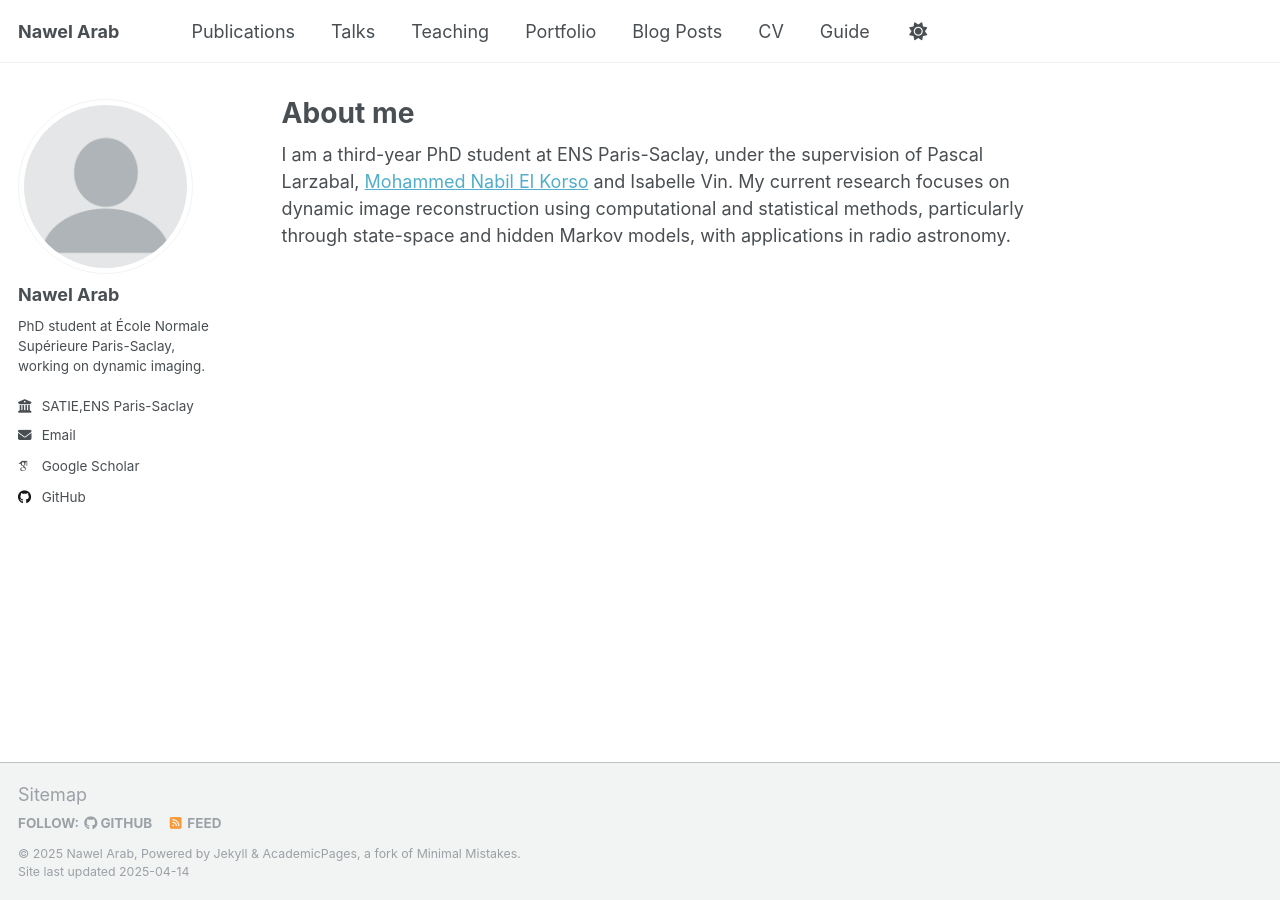
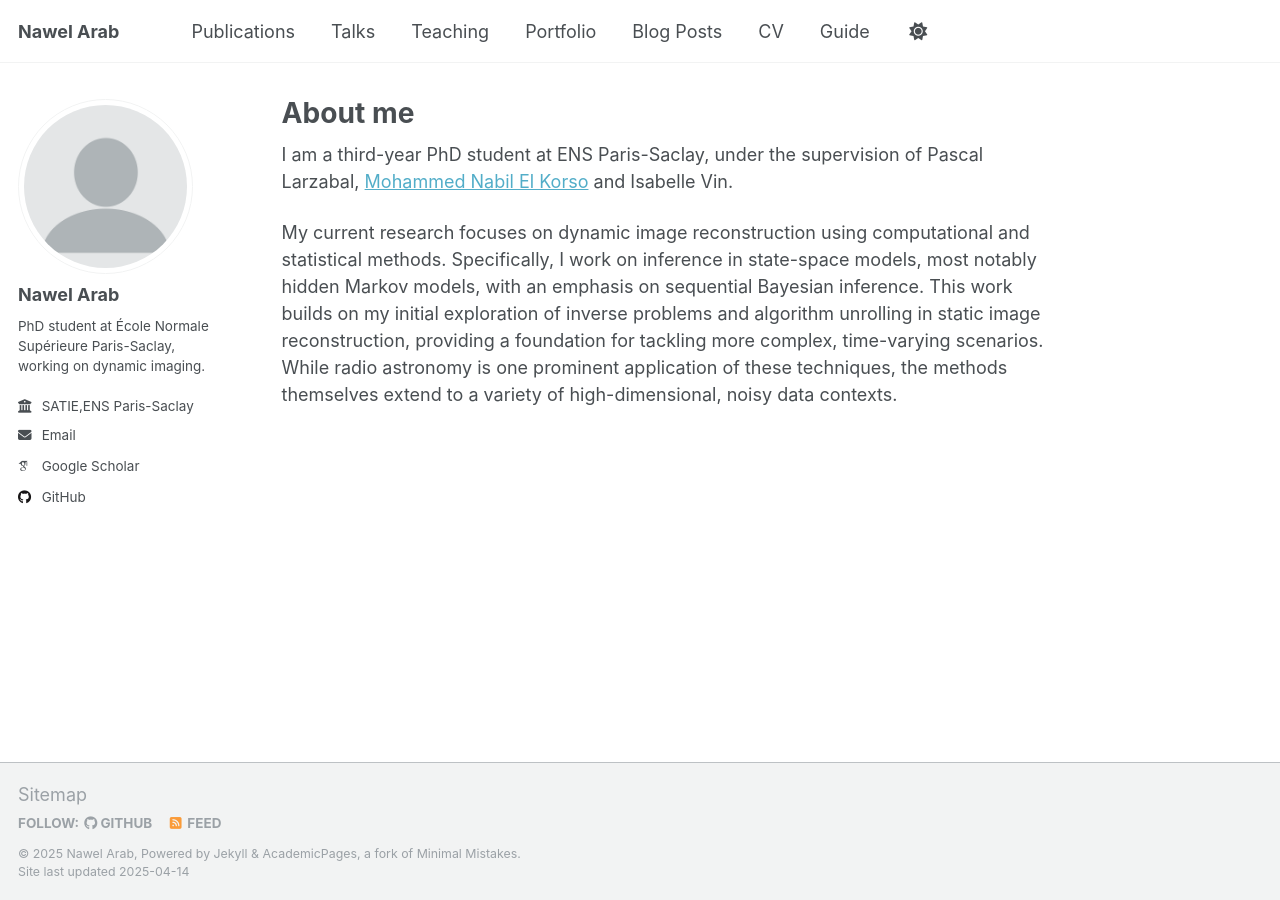
Before and after one commit to NawelAr/NawelAr.github.io, a Jekyll site: the page built from _pages/about.md, in a window 1280 px wide. Built offline with Jekyll 4.4.1, drawn with Linux system fonts in a browser that asks for light colours; some web fonts are replaced.

Commit message:
Update about.md

```diff
--- a/_pages/about.md
+++ b/_pages/about.md
@@ -7,4 +7,7 @@ redirect_from:
   - /about.html
 ---
 
-I am a third-year PhD student at ENS Paris-Saclay, under the supervision of Pascal Larzabal, [Mohammed Nabil El Korso](https://l2s.centralesupelec.fr/en/u/el-korso-mohammed-nabil/) and Isabelle Vin. My current research focuses on dynamic image reconstruction using computational and statistical methods, particularly through state-space and hidden Markov models, with applications in radio astronomy.
+I am a third-year PhD student at ENS Paris-Saclay, under the supervision of Pascal Larzabal, [Mohammed Nabil El Korso](https://l2s.centralesupelec.fr/en/u/el-korso-mohammed-nabil/) and Isabelle Vin.
+
+
+My current research focuses on dynamic image reconstruction using computational and statistical methods. Specifically, I work on inference in state-space models, most notably hidden Markov models, with an emphasis on sequential Bayesian inference. This work builds on my initial exploration of inverse problems and algorithm unrolling in static image reconstruction, providing a foundation for tackling more complex, time-varying scenarios. While radio astronomy is one prominent application of these techniques, the methods themselves extend to a variety of high-dimensional, noisy data contexts.
```
